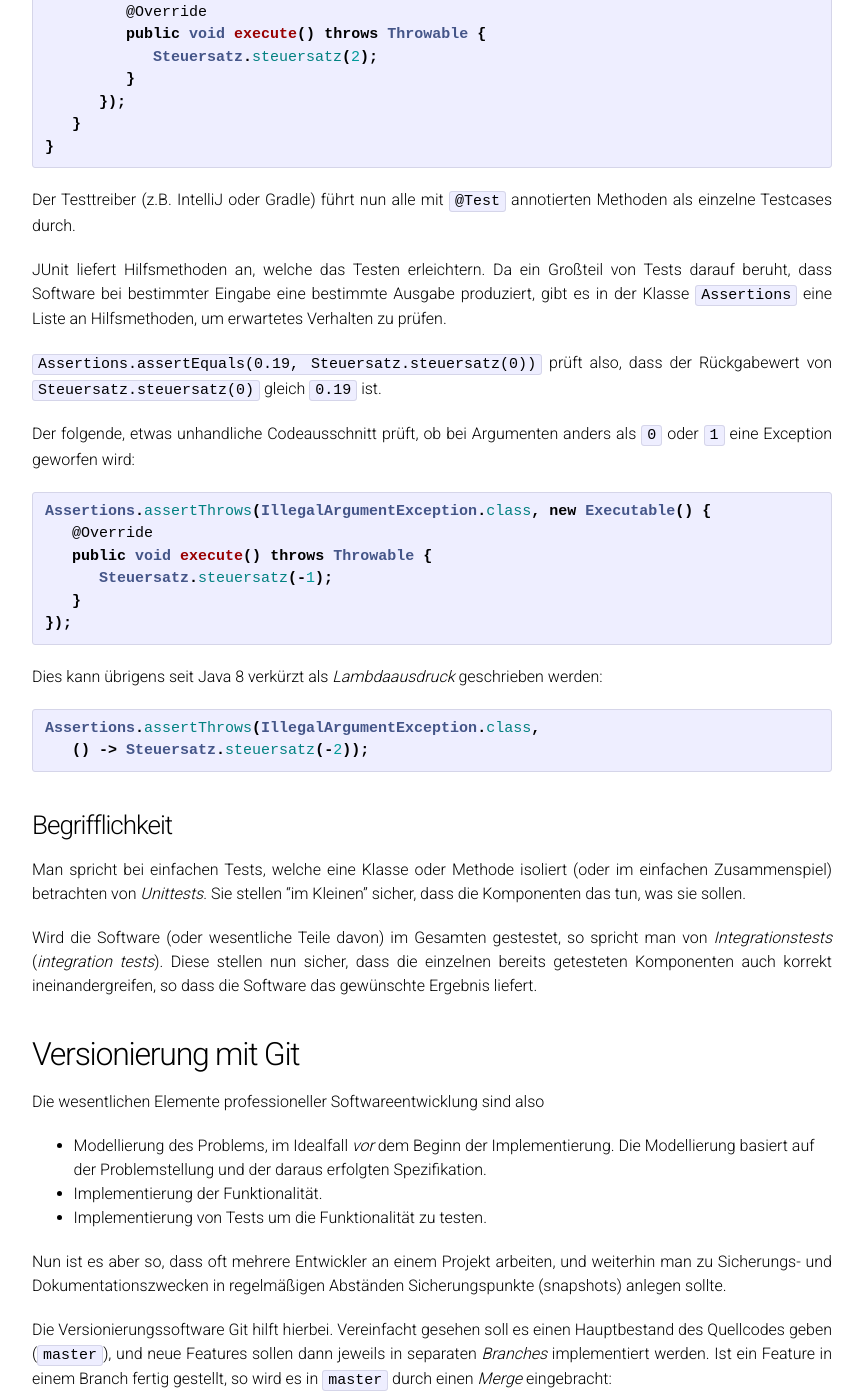
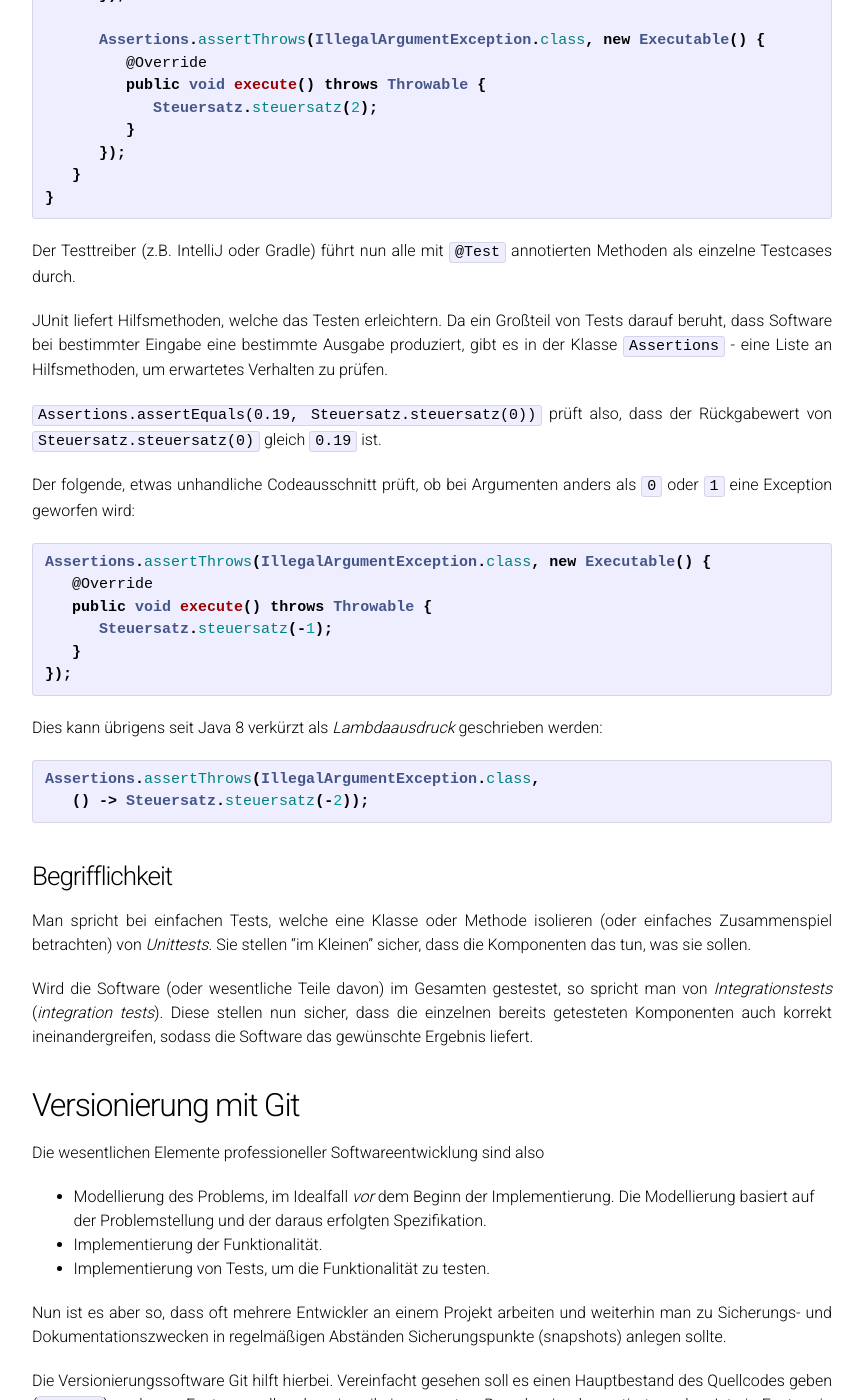
Before and after one commit to sWIFlezech/hsro-wif-prg2.github.io, a Jekyll site: the page built from 01-professionelle-softwareentwicklung/professionelle-softwareentwicklung.md, in a window 1280 px wide and 1400 px high, scrolled down 4233 px. Shown: the whole window, without its empty margins (208-1072 px from the left). Built offline with Jekyll 4.4.1, drawn with Linux system fonts in a browser that asks for light colours; our own code applies the rules of GitHub Pages for plain Markdown files; some of the changed text lies outside the part shown.

Commit message:
text and formatting fixes

```diff
--- a/01-professionelle-softwareentwicklung/professionelle-softwareentwicklung.md
+++ b/01-professionelle-softwareentwicklung/professionelle-softwareentwicklung.md
@@ -162,8 +162,8 @@ public class SteuersatzTests {
 
 Der Testtreiber (z.B. IntelliJ oder Gradle) führt nun alle mit `@Test` annotierten Methoden als einzelne Testcases durch.
 
-JUnit liefert Hilfsmethoden an, welche das Testen erleichtern.
-Da ein Großteil von Tests darauf beruht, dass Software bei bestimmter Eingabe eine bestimmte Ausgabe produziert, gibt es in der Klasse `Assertions` eine Liste an Hilfsmethoden, um erwartetes Verhalten zu prüfen.
+JUnit liefert Hilfsmethoden, welche das Testen erleichtern.
+Da ein Großteil von Tests darauf beruht, dass Software bei bestimmter Eingabe eine bestimmte Ausgabe produziert, gibt es in der Klasse `Assertions` - eine Liste an Hilfsmethoden, um erwartetes Verhalten zu prüfen.
 
 `Assertions.assertEquals(0.19, Steuersatz.steuersatz(0))` prüft also, dass der Rückgabewert von `Steuersatz.steuersatz(0)` gleich `0.19` ist.
 
@@ -187,11 +187,11 @@ Assertions.assertThrows(IllegalArgumentException.class,
 
 ### Begrifflichkeit
 
-Man spricht bei einfachen Tests, welche eine Klasse oder Methode isoliert (oder im einfachen Zusammenspiel) betrachten von _Unittests_.
+Man spricht bei einfachen Tests, welche eine Klasse oder Methode isolieren (oder einfaches Zusammenspiel betrachten) von _Unittests_.
 Sie stellen "im Kleinen" sicher, dass die Komponenten das tun, was sie sollen.
 
 Wird die Software (oder wesentliche Teile davon) im Gesamten gestestet, so spricht man von _Integrationstests_ (_integration tests_).
-Diese stellen nun sicher, dass die einzelnen bereits getesteten Komponenten auch korrekt ineinandergreifen, so dass die Software das gewünschte Ergebnis liefert.
+Diese stellen nun sicher, dass die einzelnen bereits getesteten Komponenten auch korrekt ineinandergreifen, sodass die Software das gewünschte Ergebnis liefert.
 
 
 ## Versionierung mit Git
@@ -201,10 +201,10 @@ Die wesentlichen Elemente professioneller Softwareentwicklung sind also
 - Modellierung des Problems, im Idealfall _vor_ dem Beginn der Implementierung.
 	Die Modellierung basiert auf der Problemstellung und der daraus erfolgten Spezifikation.
 - Implementierung der Funktionalität.
-- Implementierung von Tests um die Funktionalität zu testen.
+- Implementierung von Tests, um die Funktionalität zu testen.
 
 
-Nun ist es aber so, dass oft mehrere Entwickler an einem Projekt arbeiten, und weiterhin man zu Sicherungs- und Dokumentationszwecken in regelmäßigen Abständen Sicherungspunkte (snapshots) anlegen sollte.
+Nun ist es aber so, dass oft mehrere Entwickler an einem Projekt arbeiten und weiterhin man zu Sicherungs- und Dokumentationszwecken in regelmäßigen Abständen Sicherungspunkte (snapshots) anlegen sollte.
 
 Die Versionierungssoftware Git hilft hierbei.
 Vereinfacht gesehen soll es einen Hauptbestand des Quellcodes geben (`master`), und neue Features sollen dann jeweils in separaten _Branches_ implementiert werden.
```
Also changed, not shown: other parts of 01-professionelle-softwareentwicklung/professionelle-softwareentwicklung.md (+4 -4 lines).
